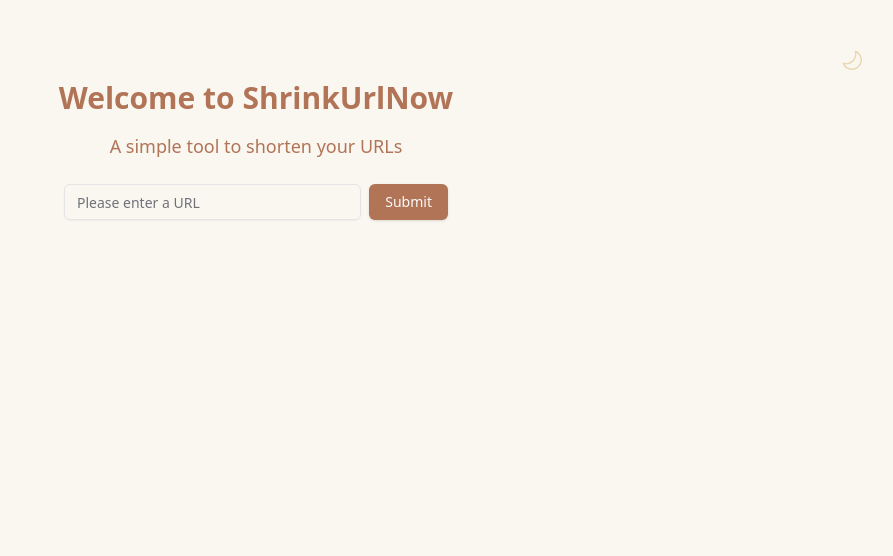
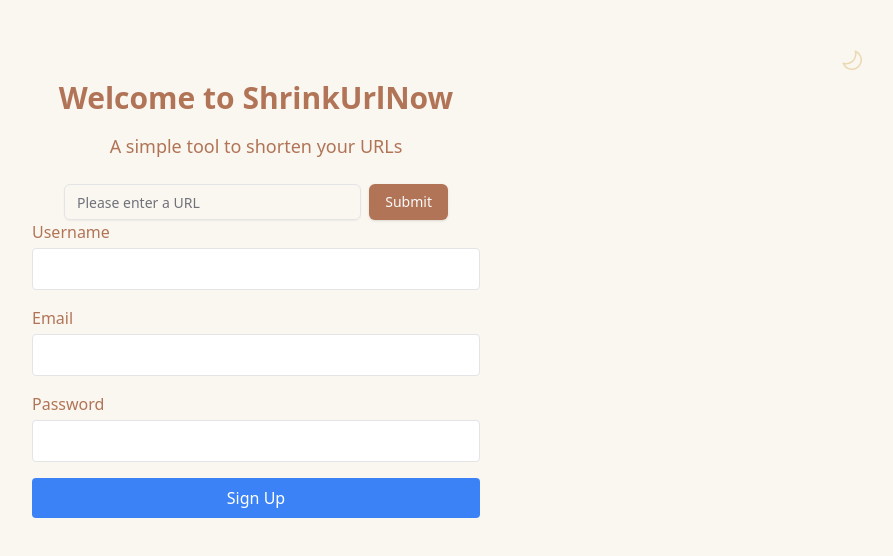
Before and after one commit to wittyCodeX/shrinkurlnow, a Next.js app: page / in a window 1280 px wide. Shown: the top 556 px of the page, without its empty margins (384-1277 px from the left). Built offline with nearby package versions, Linux system fonts and the light colour scheme.

Commit message:
feat: created signup form

```diff
--- /dev/null
+++ b/app/components/Signup.js
@@ -0,0 +1,97 @@
+import React from "react"
+import { useForm } from "react-hook-form"
+
+function Signup() {
+  const {
+    register,
+    handleSubmit,
+    formState: { errors },
+  } = useForm()
+
+  const onSubmit = (data) => {
+    console.log(data)
+    // Handle signup logic here
+  }
+
+  return (
+    <form
+      onSubmit={handleSubmit(onSubmit)}
+      className="space-y-4 w-full max-w-md mx-auto"
+    >
+      <div className="flex flex-col">
+        <label
+          htmlFor="username"
+          className="mb-1"
+        >
+          Username
+        </label>
+        <input
+          id="username"
+          className="p-2 border rounded w-full"
+          {...register("username", { required: "Username is required" })}
+        />
+        {errors.username && (
+          <span className="text-red-500 text-sm">
+            {errors.username.message}
+          </span>
+        )}
+      </div>
+      <div className="flex flex-col">
+        <label
+          htmlFor="email"
+          className="mb-1"
+        >
+          Email
+        </label>
+        <input
+          id="email"
+          type="email"
+          className="p-2 border rounded w-full"
+          {...register("email", {
+            required: "Email is required",
+            pattern: {
+              value: /^[A-Z0-9._%+-]+@[A-Z0-9.-]+\.[A-Z]{2,}$/i,
+              message: "Invalid email address",
+            },
+          })}
+        />
+        {errors.email && (
+          <span className="text-red-500 text-sm">{errors.email.message}</span>
+        )}
+      </div>
+      <div className="flex flex-col">
+        <label
+          htmlFor="password"
+          className="mb-1"
+        >
+          Password
+        </label>
+        <input
+          id="password"
+          type="password"
+          className="p-2 border rounded w-full"
+          {...register("password", {
+            required: "Password is required",
+            minLength: {
+              value: 8,
+              message: "Password must be at least 8 characters",
+            },
+          })}
+        />
+        {errors.password && (
+          <span className="text-red-500 text-sm">
+            {errors.password.message}
+          </span>
+        )}
+      </div>
+      <button
+        type="submit"
+        className="bg-blue-500 text-white p-2 rounded hover:bg-blue-600 w-full"
+      >
+        Sign Up
+      </button>
+    </form>
+  )
+}
+
+export default Signup
--- a/app/page.js
+++ b/app/page.js
@@ -1,7 +1,8 @@
-"use client";
+"use client"
 
-import Form from "@/components/Form";
-import ThemeSwitcher from "../components/ThemeSwitcher";
+import Form from "@/components/Form"
+import ThemeSwitcher from "../components/ThemeSwitcher"
+import Signup from "./components/Signup"
 
 export default function Home() {
   return (
@@ -13,7 +14,8 @@ export default function Home() {
         <h1 className="text-3xl font-bold mb-4">Welcome to ShrinkUrlNow</h1>
         <p className="text-lg mb-6">A simple tool to shorten your URLs</p>
         <Form />
+        <Signup />
       </div>
     </section>
-  );
+  )
 }
--- a/package.json
+++ b/package.json
@@ -17,6 +17,7 @@
     "next": "14.2.15",
     "react": "^18",
     "react-dom": "^18",
+    "react-hook-form": "^7.53.1",
     "react-icons": "^5.3.0",
     "tailwind-merge": "^2.5.4",
     "tailwindcss-animate": "^1.0.7"
```
Also changed, not shown: 1 other file (tests, documents, lock files or other folders).
